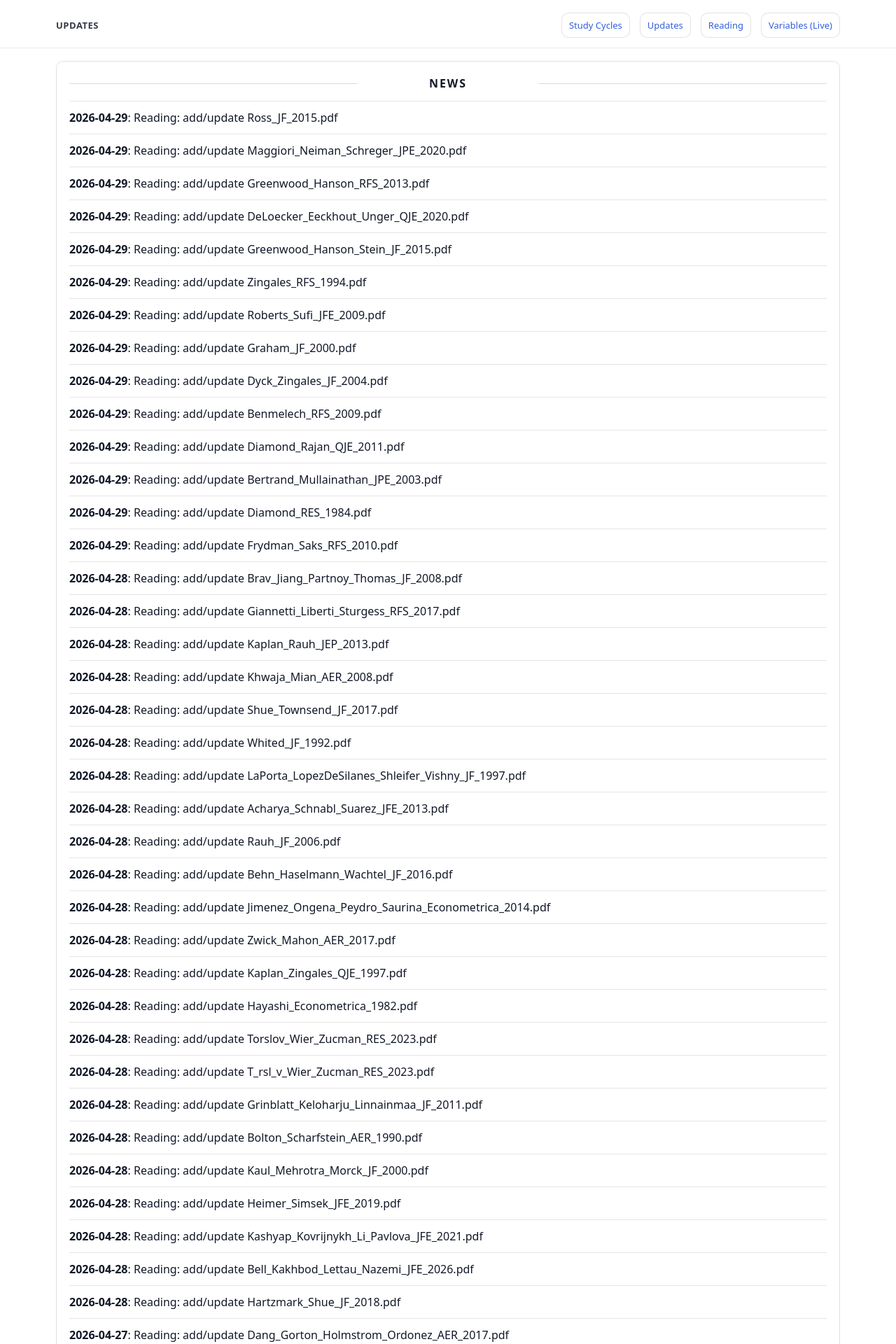
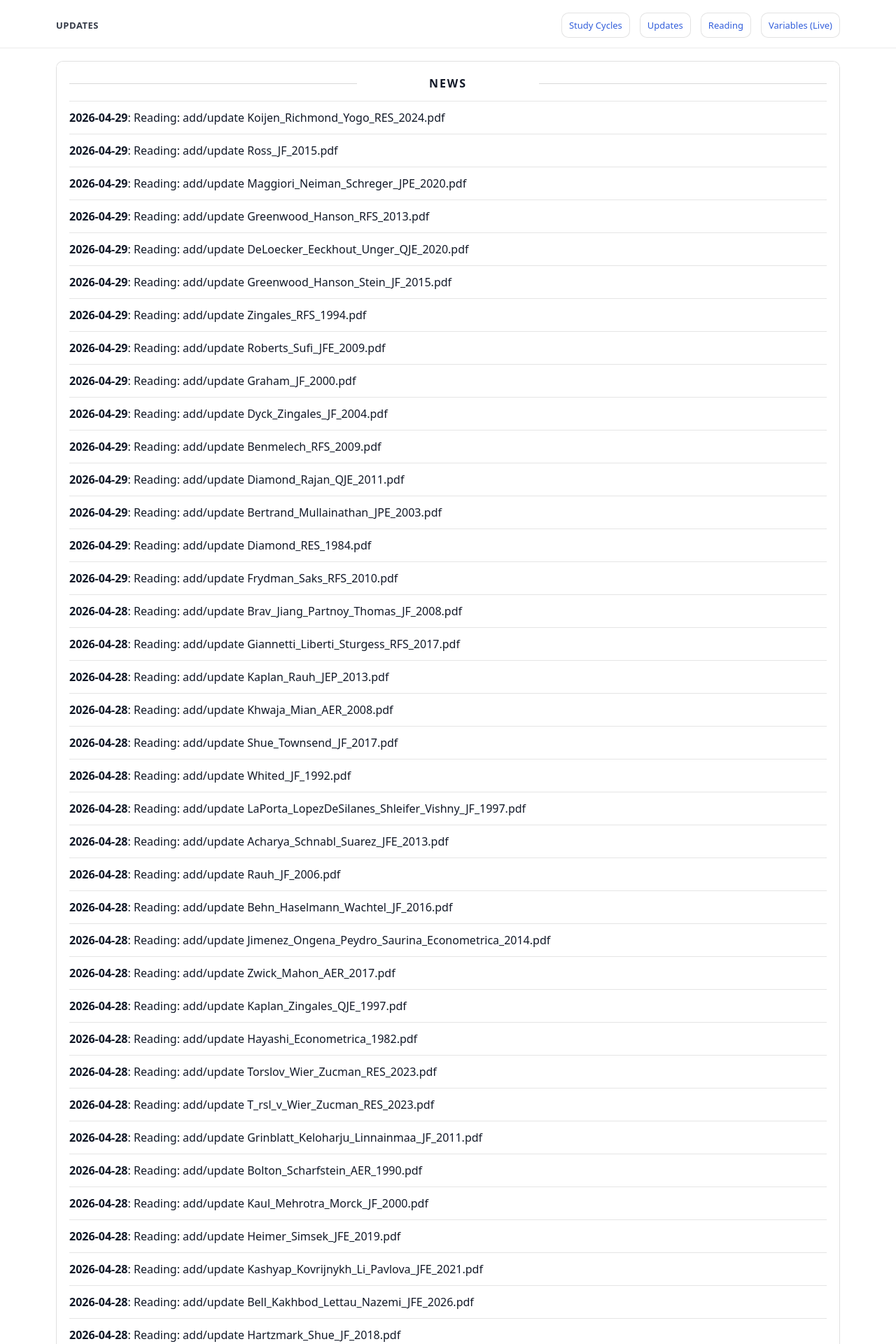
Before and after one commit to yaxinzn/study-archive, a Jekyll site: the page built from updates/index.md, in a window 1280 px wide. Shown: the top 1920 px of the page at 70% size. Built offline with Jekyll 4.4.1, drawn with Linux system fonts in a browser that asks for light colours; some of the changed text lies outside the part shown.

Commit message:
chore: update NEWS feed

```diff
--- a/_data/news.yml
+++ b/_data/news.yml
@@ -1,4 +1,7 @@
 # Auto-generated update history (sorted newest -> oldest). Do not edit manually.
+- ts: "1777460206"
+  date: "2026-04-29"
+  title: "Reading: add/update Koijen_Richmond_Yogo_RES_2024.pdf"
 - ts: "1777460092"
   date: "2026-04-29"
   title: "Reading: add/update Ross_JF_2015.pdf"
```
